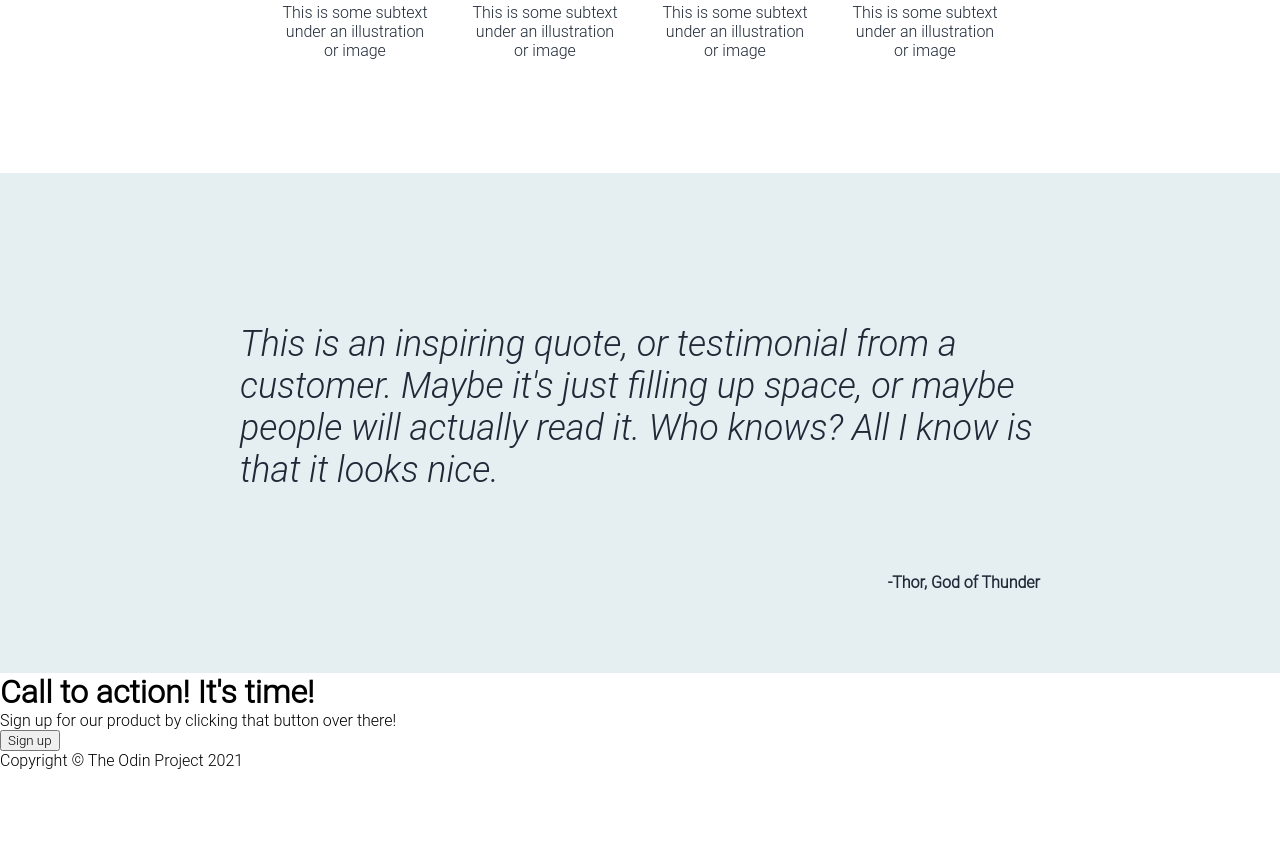
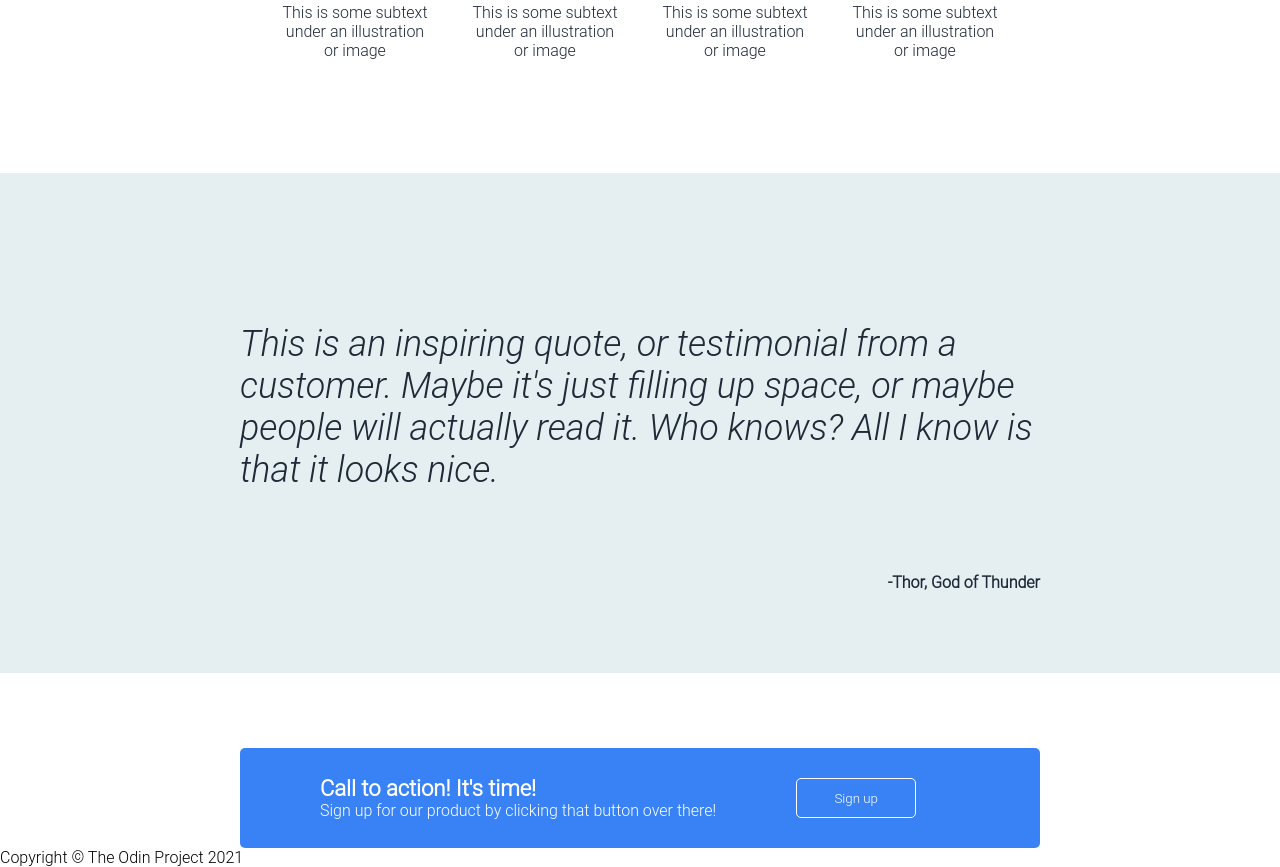
Before and after one commit to jebr/odin-landingpage, a plain HTML site: page index.html in a window 1280 px wide. Shown: the part 740-1607 px from the top of the page. Before the commit the page ends 1510 px from the top, so only its background shows below. Drawn offline with Linux system fonts and the light colour scheme.

Commit message:
CSS Action Finished CSS of the action section of the page

```diff
--- a/index.html
+++ b/index.html
@@ -61,9 +61,13 @@
     </div>
     <div class="section-5">
         <div class="wrapper action">
-            <h1>Call to action! It's time!</h1>
-            <p>Sign up for our product by clicking that button over there!</p>
-            <button>Sign up</button>
+            <div class="text">
+                <h1>Call to action! It's time!</h1>
+                <p>Sign up for our product by clicking that button over there!</p>
+            </div>
+            <div class="button">
+                <button>Sign up</button>
+            </div>
         </div>
     </div>
     <div class="section-6">
--- a/style.css
+++ b/style.css
@@ -9,7 +9,7 @@
     background-color: #1F2937;
 }
 
-.section-3 {
+.section-3, .section-5 {
     background-color: white;
 }
 
@@ -180,3 +180,51 @@
     font-weight: bold;
     flex-grow: 1;
 }
+
+
+.action {
+    display: flex;
+    flex-direction: row;
+    height: 100px;
+    max-width: 800px;
+    margin: 75px auto 0;
+    background-color: #3882F6;
+    border-radius: 5px;
+}
+
+.text {
+    display: flex;
+    flex-direction: column;
+    justify-content: center;
+}
+
+.button {
+    display: flex;
+    flex-direction: column;
+    justify-content: space-around;
+}
+
+.action h1 {
+    color: #fff;
+    padding-left: 5rem;
+    font-size: 22px;
+}
+
+.action p {
+    color: #fff;
+    padding: 0 5rem;
+    flex-grow: 0;
+    flex-shrink: 0;
+    font-size: 16px;
+}
+
+.action button {
+    color: #fff;
+    background-color: transparent;
+    border: solid 1px #fff;
+    border-radius: 5px;
+    width: 120px;
+    height: 40px;
+    text-align: center;
+
+}
```
